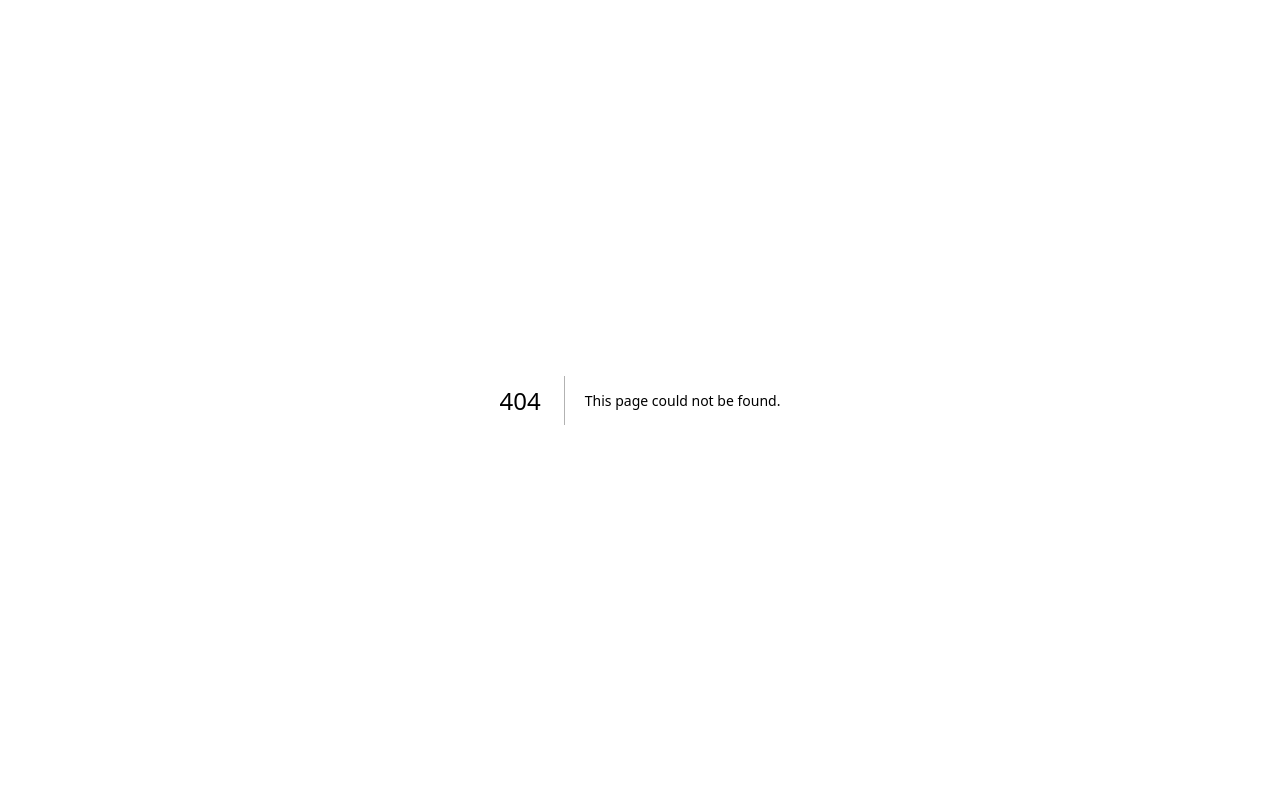
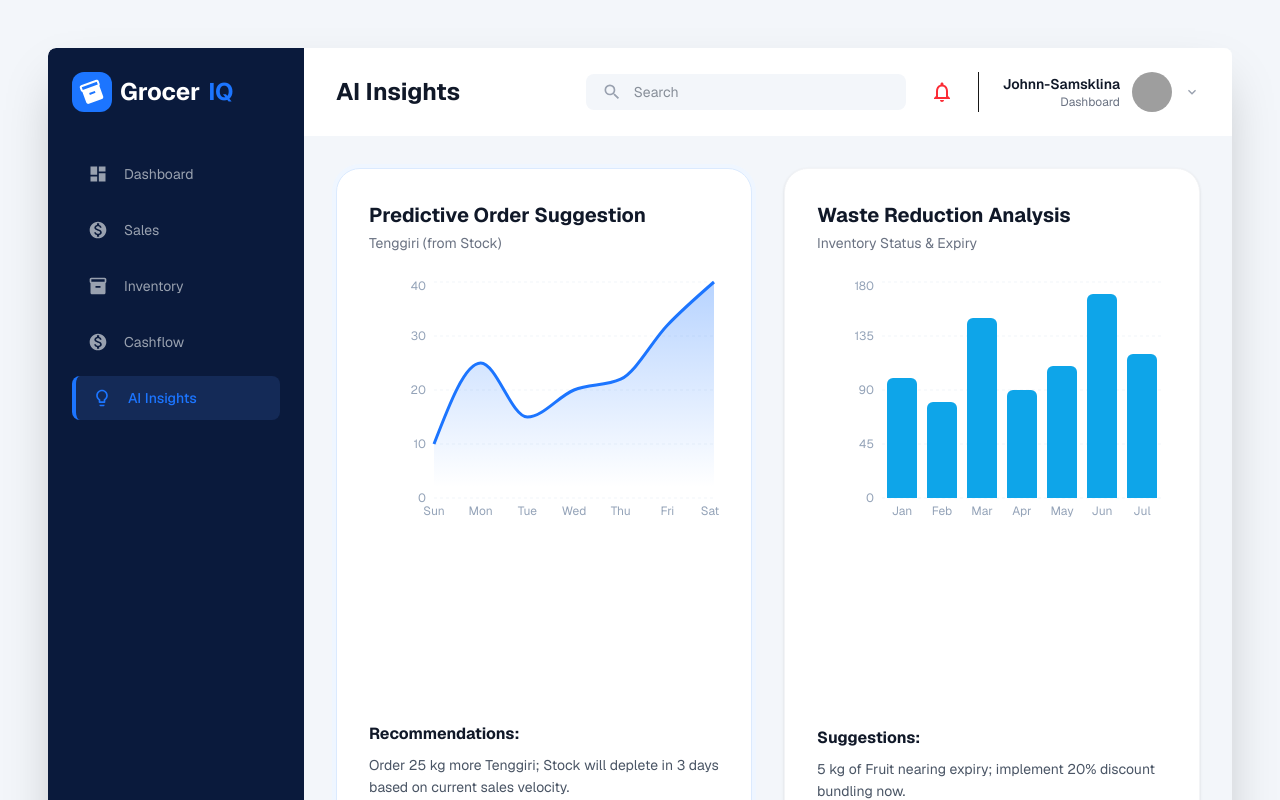
Before and after one commit to amandasatya/Nafarin-SaaS, a Next.js app in the folder nafarin/: page /aiInsight in a window 1280 px wide. Before the commit this address had no page. Shown: the top 800 px of the page. Built offline with nearby package versions, Linux system fonts and the light colour scheme; grey boxes are pictures that could not be loaded.

Commit message:
ai Insight page

```diff
--- /dev/null
+++ b/nafarin/app/aiInsight/page.tsx
@@ -0,0 +1,166 @@
+"use client";
+import React, { FC } from 'react';
+import {
+  MdSearch, MdNotificationsNone, MdDashboard,
+  MdInventory2, MdMonetizationOn, MdEventNote, MdSettings,
+  MdKeyboardArrowDown, MdLightbulbOutline
+} from 'react-icons/md';
+import {
+  AreaChart, Area, XAxis, YAxis, CartesianGrid, Tooltip, ResponsiveContainer,
+  BarChart, Bar
+} from 'recharts';
+
+// --- Data Stubs ---
+const predictiveData = [
+  { name: 'Sun', value: 10 },
+  { name: 'Mon', value: 25 },
+  { name: 'Tue', value: 15 },
+  { name: 'Wed', value: 20 },
+  { name: 'Thu', value: 22 },
+  { name: 'Fri', value: 32 },
+  { name: 'Sat', value: 40 },
+];
+
+const wasteData = [
+  { name: 'Jan', value: 100 },
+  { name: 'Feb', value: 80 },
+  { name: 'Mar', value: 150 },
+  { name: 'Apr', value: 90 },
+  { name: 'May', value: 110 },
+  { name: 'Jun', value: 170 },
+  { name: 'Jul', value: 120 },
+];
+
+// --- Sidebar Component ---
+const Sidebar: FC = () => (
+  <div className="w-64 bg-[#0A1A3C] p-6 flex flex-col h-full rounded-l-lg">
+    <div className="flex items-center gap-2 mb-10 text-white font-bold text-2xl">
+      <div className="bg-[#1C75FF] p-2 rounded-xl">
+        <MdInventory2 size={24} className="transform rotate-[-20deg]" />
+      </div>
+      Grocer<span className="text-[#1C75FF]">IQ</span>
+    </div>
+    <nav className="grow">
+      <ul className="space-y-3">
+        {[
+          { name: 'Dashboard', icon: MdDashboard },
+          { name: 'Sales', icon: MdMonetizationOn },
+          { name: 'Inventory', icon: MdInventory2 },
+          { name: 'Cashflow', icon: MdMonetizationOn },
+          { name: 'AI Insights', icon: MdLightbulbOutline, active: true },
+        ].map((item) => (
+          <li key={item.name}>
+            <a href="#" className={`flex items-center gap-4 px-4 py-3 rounded-lg text-sm transition ${item.active ? 'bg-[#142A57] text-[#1C75FF] font-medium border-l-4 border-[#1C75FF]' : 'text-gray-400 hover:text-white'}`}>
+              <item.icon size={20} />
+              {item.name}
+            </a>
+          </li>
+        ))}
+      </ul>
+    </nav>
+    <div className="mt-auto pt-6 border-t border-white/10">
+      <a href="#" className="flex items-center gap-4 px-4 py-3 text-gray-400 hover:text-white text-sm">
+        <MdSettings size={20} /> Settings
+      </a>
+    </div>
+  </div>
+);
+
+// --- AI Insights Main Component ---
+const AIInsights: FC = () => {
+  return (
+    <div className="min-h-screen bg-[#F3F6FA] p-6 lg:p-12 flex items-center justify-center font-sans">
+      <div className="w-full max-w-[1600px] h-[900px] bg-white flex shadow-2xl rounded-lg overflow-hidden">
+        <Sidebar />
+
+        <div className="flex-1 flex flex-col bg-[#F3F6FA]">
+          {/* Header */}
+          <header className="flex items-center justify-between px-8 py-6 bg-white">
+            <h1 className="text-gray-900 font-bold text-2xl">AI Insights</h1>
+            <div className="flex items-center gap-6">
+              <div className="relative w-80">
+                <MdSearch className="absolute left-4 top-1/2 -translate-y-1/2 text-gray-400" size={20} />
+                <input type="text" placeholder="Search" className="w-full bg-[#F3F6FA] text-gray-800 rounded-lg pl-12 pr-4 py-2 text-sm outline-none" />
+              </div>
+              <MdNotificationsNone className="text-red-500" size={24} />
+              <div className="flex items-center gap-3 border-l pl-6">
+                <div className="text-right">
+                  <p className="font-semibold text-gray-900 text-sm">Johnn-Samsklina</p>
+                  <p className="text-gray-500 text-xs text-right">Dashboard</p>
+                </div>
+                <img src="https://randomuser.me/api/portraits/men/32.jpg" className="w-10 h-10 rounded-full" alt="User" />
+                <MdKeyboardArrowDown className="text-gray-400" />
+              </div>
+            </div>
+          </header>
+
+          <main className="p-8 grid grid-cols-2 gap-8 grow">
+
+            {/* Card 1: Predictive Order Suggestion */}
+            <div className="bg-white rounded-3xl p-8 shadow-sm border border-blue-100 ring-4 ring-blue-50 flex flex-col">
+              <h3 className="text-xl font-bold text-gray-900 mb-1">Predictive Order Suggestion</h3>
+              <p className="text-gray-500 text-sm mb-6">Tenggiri (from Stock)</p>
+
+              <div className="h-64 mb-6">
+                <ResponsiveContainer width="100%" height="100%">
+                  <AreaChart data={predictiveData}>
+                    <defs>
+                      <linearGradient id="colorVal" x1="0" y1="0" x2="0" y2="1">
+                        <stop offset="5%" stopColor="#1C75FF" stopOpacity={0.3}/>
+                        <stop offset="95%" stopColor="#1C75FF" stopOpacity={0}/>
+                      </linearGradient>
+                    </defs>
+                    <CartesianGrid strokeDasharray="3 3" vertical={false} stroke="#F1F5F9" />
+                    <XAxis dataKey="name" axisLine={false} tickLine={false} tick={{fill: '#94A3B8', fontSize: 12}} />
+                    <YAxis axisLine={false} tickLine={false} tick={{fill: '#94A3B8', fontSize: 12}} />
+                    <Tooltip />
+                    <Area type="monotone" dataKey="value" stroke="#1C75FF" strokeWidth={3} fillOpacity={1} fill="url(#colorVal)" />
+                  </AreaChart>
+                </ResponsiveContainer>
+              </div>
+
+              <div className="mt-auto">
+                <p className="font-bold text-gray-900 mb-2">Recommendations:</p>
+                <p className="text-gray-600 text-sm leading-relaxed mb-6">
+                  Order 25 kg more Tenggiri; Stock will deplete in 3 days based on current sales velocity.
+                </p>
+                <button className="w-full bg-[#1C75FF] hover:bg-blue-600 text-white py-4 rounded-2xl font-bold text-lg transition shadow-lg shadow-blue-100">
+                  ORDER NOW
+                </button>
+              </div>
+            </div>
+
+            {/* Card 2: Waste Reduction Analysis */}
+            <div className="bg-white rounded-3xl p-8 shadow-sm border border-gray-100 flex flex-col">
+              <h3 className="text-xl font-bold text-gray-900 mb-1">Waste Reduction Analysis</h3>
+              <p className="text-gray-500 text-sm mb-6">Inventory Status & Expiry</p>
+
+              <div className="h-64 mb-6">
+                <ResponsiveContainer width="100%" height="100%">
+                  <BarChart data={wasteData}>
+                    <CartesianGrid strokeDasharray="3 3" vertical={false} stroke="#F1F5F9" />
+                    <XAxis dataKey="name" axisLine={false} tickLine={false} tick={{fill: '#94A3B8', fontSize: 12}} />
+                    <YAxis axisLine={false} tickLine={false} tick={{fill: '#94A3B8', fontSize: 12}} />
+                    <Tooltip cursor={{fill: '#F8FAFC'}} />
+                    <Bar dataKey="value" fill="#0EA5E9" radius={[6, 6, 0, 0]} barSize={30} />
+                  </BarChart>
+                </ResponsiveContainer>
+              </div>
+
+              <div className="mt-auto">
+                <p className="font-bold text-gray-900 mb-2">Suggestions:</p>
+                <p className="text-gray-600 text-sm leading-relaxed mb-6">
+                  5 kg of Fruit nearing expiry; implement 20% discount bundling now.
+                </p>
+                <div className="h-14" /> {/* Spacer to match card heights */}
+              </div>
+            </div>
+
+          </main>
+        </div>
+      </div>
+    </div>
+  );
+};
+
+export default AIInsights;
```
